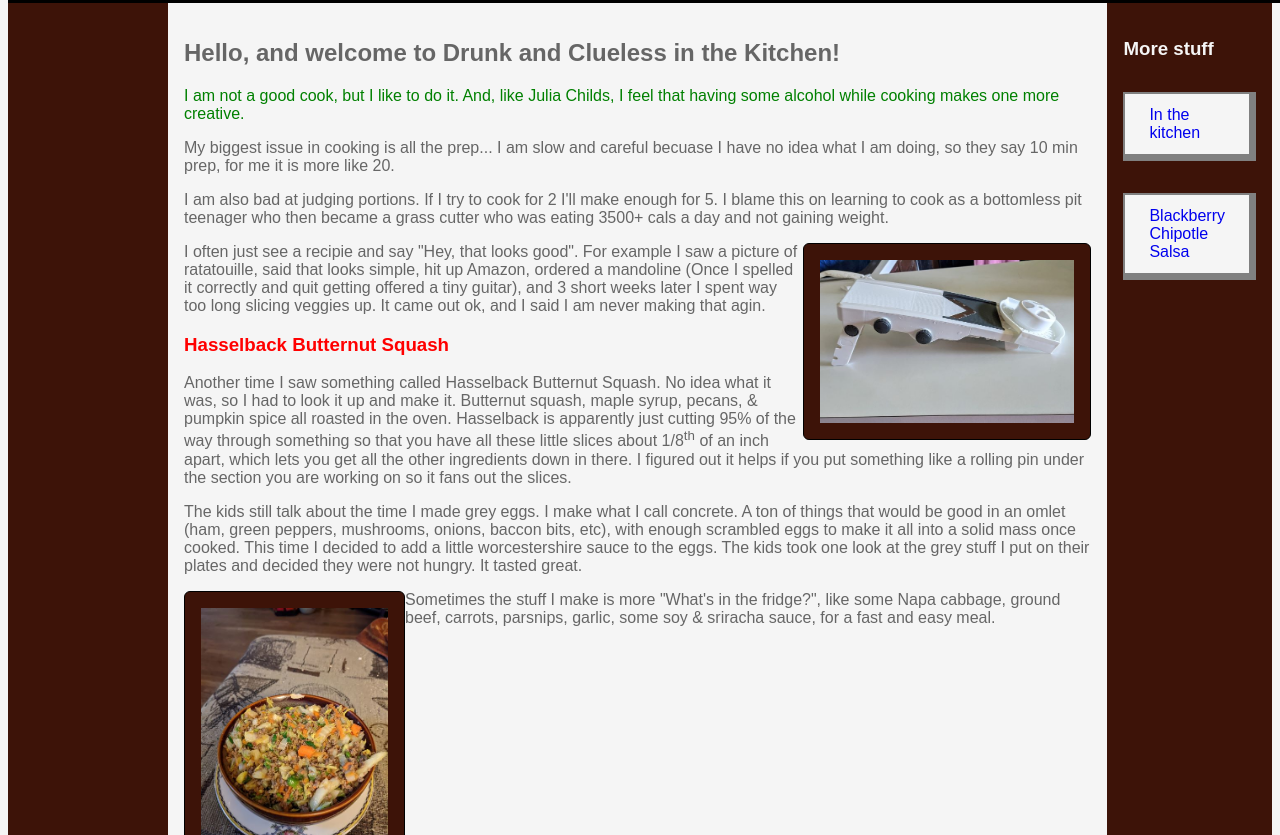
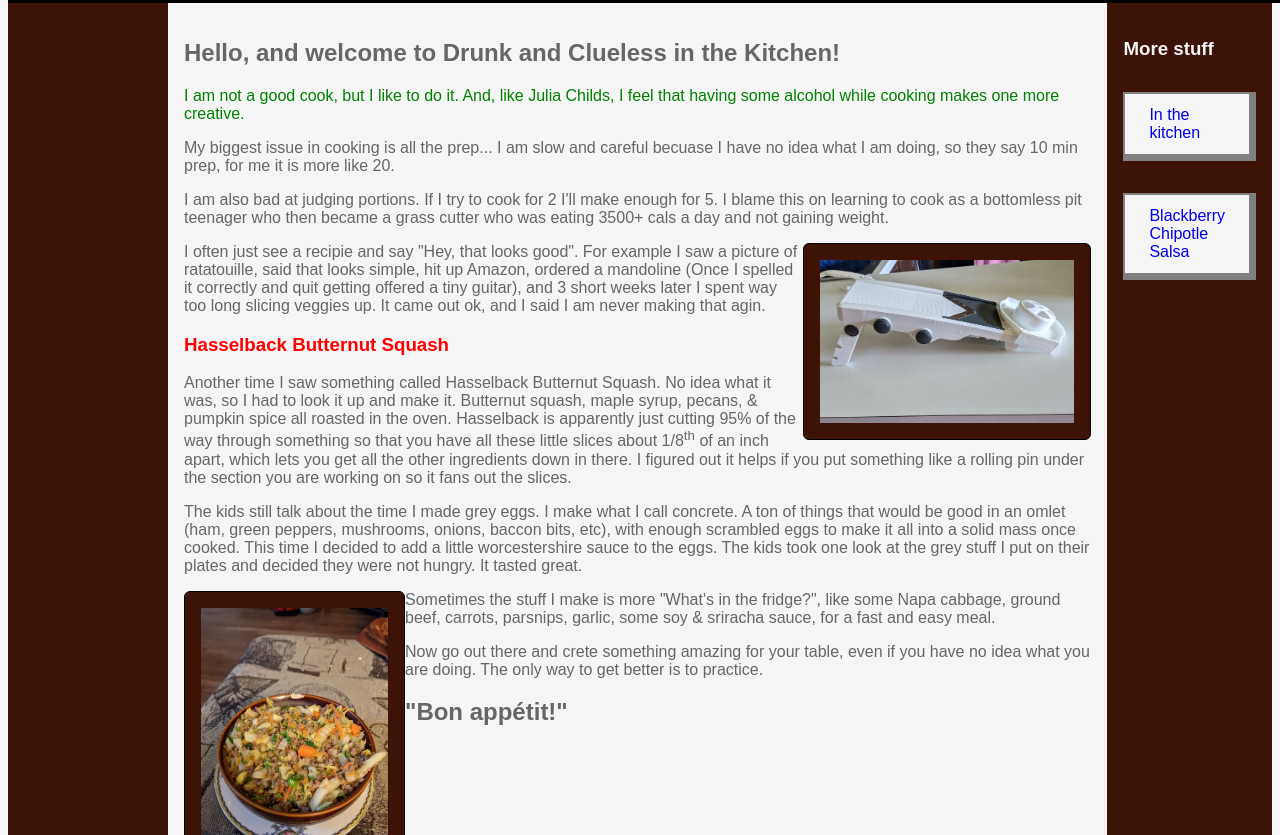
Before and after one commit to STL-LC101-Sept-22/js-assignment-4-html-me-something-krgirard33, a website: page index.html in a window 1280 px wide. Shown: the part 117-952 px from the top of the page. Drawn offline with Linux system fonts and the light colour scheme.

Commit message:
Added in the missing HTML entry

```diff
--- a/index.html
+++ b/index.html
@@ -87,6 +87,8 @@
           Napa cabbage, ground beef, carrots, parsnips, garlic, some soy &
           sriracha sauce, for a fast and easy meal.
         </p>
+        <p>Now go out there and crete something amazing for your table, even if you have no idea what you are doing. The only way to get better is to practice.</p>
+        <h2>"Bon app&eacute;tit!"</h2>
       </article>
       <nav>
         <p></p>
```
